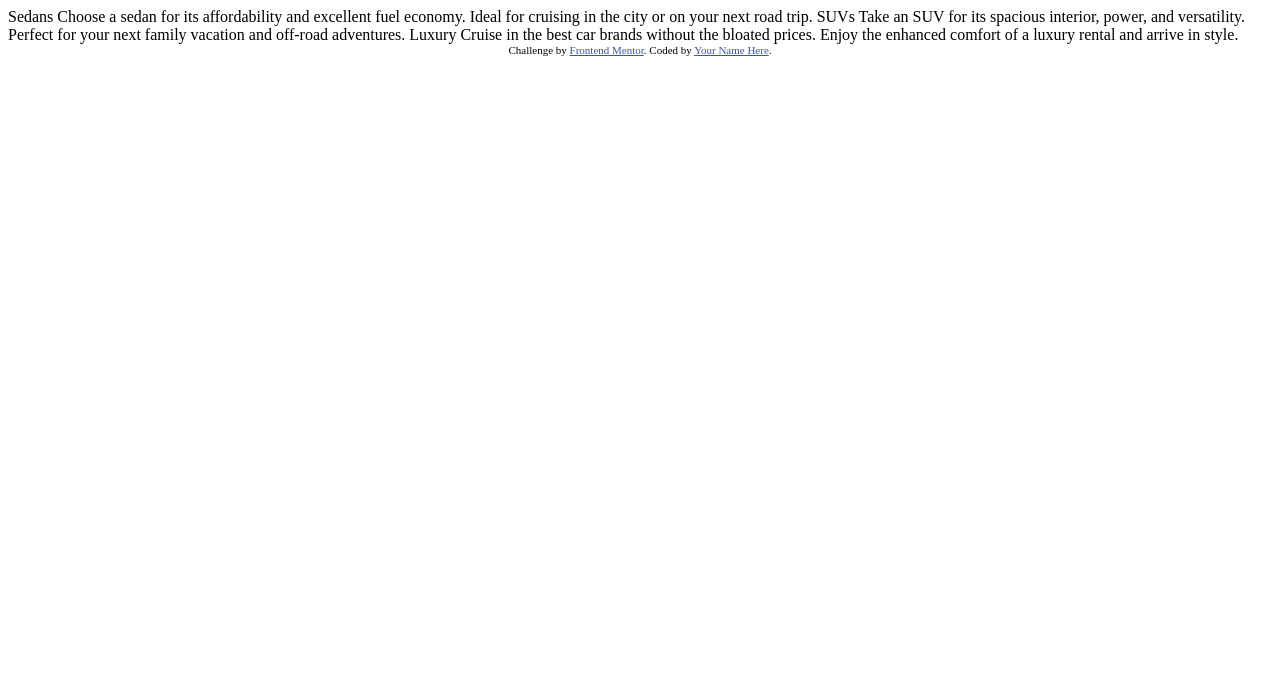
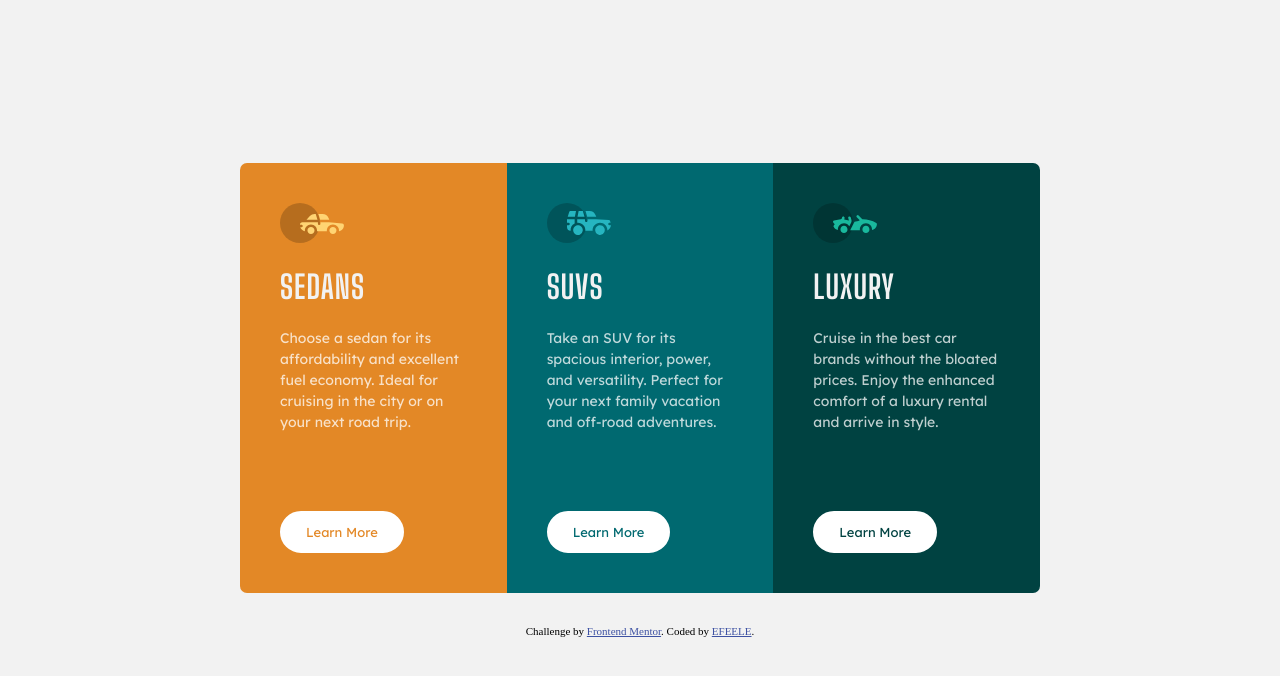
Before and after one commit to EFEELE/3-column-preview-card-component-main, a plain HTML site: page index.html in a window 1280 px wide. Drawn offline with Linux system fonts and the light colour scheme.

Commit message:
Finalizado

```diff
--- a/index.html
+++ b/index.html
@@ -9,28 +9,44 @@
   <title>Frontend Mentor | 3-column preview card component</title>
 
   <!-- Feel free to remove these styles or customise in your own stylesheet 👍 -->
-  <style>
-    .attribution { font-size: 11px; text-align: center; }
-    .attribution a { color: hsl(228, 45%, 44%); }
-  </style>
+  <link rel="stylesheet" href="css/style.css">
 </head>
 <body>
 
-  Sedans
-  Choose a sedan for its affordability and excellent fuel economy. Ideal for cruising in the city
-  or on your next road trip.
 
-  SUVs
-  Take an SUV for its spacious interior, power, and versatility. Perfect for your next family vacation
-  and off-road adventures.
-
-  Luxury
-  Cruise in the best car brands without the bloated prices. Enjoy the enhanced comfort of a luxury
-  rental and arrive in style.
+  <div class="grid">
+    <div class="block b1">
+      <div class="icon">
+        <img src="images/icon-sedans.svg" alt="">
+      </div>
+      <h1>Sedans</h1>
+      <p>Choose a sedan for its affordability and excellent fuel economy. Ideal for cruising in the city
+        or on your next road trip.  </p>
+        <a href="">Learn More</a>
+    </div>
+    <div class="block b2">
+      <div class="icon">
+        <img src="images/icon-suvs.svg" alt="">
+      </div>
+      <h1>SUVs</h1>
+      <p>Take an SUV for its spacious interior, power, and versatility. Perfect for your next family vacation
+        and off-road adventures.</p>
+        <a href="">Learn More</a>
+    </div>
+    <div class="block b3">
+      <div class="icon">
+        <img src="images/icon-luxury.svg" alt="">
+      </div>
+      <h1>Luxury</h1>
+      <p>Cruise in the best car brands without the bloated prices. Enjoy the enhanced comfort of a luxury
+        rental and arrive in style.</p>
+        <a href="">Learn More</a>
+    </div>
+  </div>
 
   <div class="attribution">
     Challenge by <a href="https://www.frontendmentor.io?ref=challenge" target="_blank">Frontend Mentor</a>.
-    Coded by <a href="#">Your Name Here</a>.
+    Coded by <a href="https://github.com/EFEELE">EFEELE</a>.
   </div>
 </body>
 </html>
--- /dev/null
+++ b/sass/style.scss
@@ -0,0 +1,116 @@
+@import url('https://fonts.googleapis.com/css2?family=Big+Shoulders+Display:wght@700&family=Lexend+Deca&display=swap');
+
+$orange: hsl(31, 77%, 52%);
+$cyan: hsl(184, 100%, 22%);
+$vDarkCyan:  hsl(179, 100%, 13%);
+$whiteP: hsla(0, 0%, 100%, 0.75);
+$lightGray: hsl(0, 0%, 95%);
+
+
+// font-family: 'Big Shoulders Display', cursive;
+// font-family: 'Lexend Deca', sans-serif;
+
+
+body{
+    margin: 0;
+    background: $lightGray;
+    min-height: 100vh;
+    display: flex;
+    justify-content: center;
+    flex-direction: column;
+    align-items: center;
+}
+
+.grid{
+    display: grid;
+    grid-template-columns: repeat(3, 1fr);
+    width: 800px;
+}
+
+h1{
+    font-family: 'Big Shoulders Display', cursive;
+    color: $lightGray;
+    text-transform: uppercase;
+    letter-spacing: 1px;
+}
+
+.grid a{
+    text-decoration: none;
+    font-family: 'Lexend Deca', sans-serif;
+    font-size: 13px;
+    background-color: white;
+    padding: 0.7rem 1.5rem;
+    border-radius: 30px;
+    margin-top: 4rem;
+    display: inline-block;
+    transition: .2s;
+    border: 2px solid white;
+}
+
+.grid a:hover{
+    background: transparent;
+    border: 2px solid white;
+    color: white;
+    cursor: pointer;
+}
+
+p{
+    font-family: 'Lexend Deca', sans-serif;
+    color: $whiteP;
+    line-height: 1.5;
+    font-size: 14px;
+}
+
+.block {
+    padding: 2.5rem;
+}
+
+.b1{
+    background: $orange;
+    border-top-left-radius: 7px;
+    border-bottom-left-radius: 7px;
+}
+.b1 a{
+    color: $orange;
+}
+.b2{
+    background: $cyan;
+}
+.b2 a{
+    color: $cyan;
+}
+.b3{
+    background: $vDarkCyan;
+    border-top-right-radius: 7px;
+    border-bottom-right-radius: 7px;
+}
+.b3 a{
+    color: $vDarkCyan;
+}
+
+
+
+
+.attribution { font-size: 11px; text-align: center; margin-top: 2rem; font-family: montserrat; }
+.attribution a { color: hsl(228, 45%, 44%); }
+
+
+@media only screen and (max-width: 800px){
+    .grid{
+        width: 90%;
+        grid-template-columns: 1fr;
+        margin: 2rem;
+    }
+
+    .b1{
+        border-top-right-radius: 7px;
+        border-top-left-radius: 7px;
+        border-bottom-left-radius: 0px;
+    }
+    .b3{
+        background: $vDarkCyan;
+        border-top-right-radius: 0px;
+        border-bottom-right-radius: 7px;
+        border-bottom-left-radius: 7px;
+    }
+}
```
Also changed, not shown: css/style.css (added), 1 other file.
